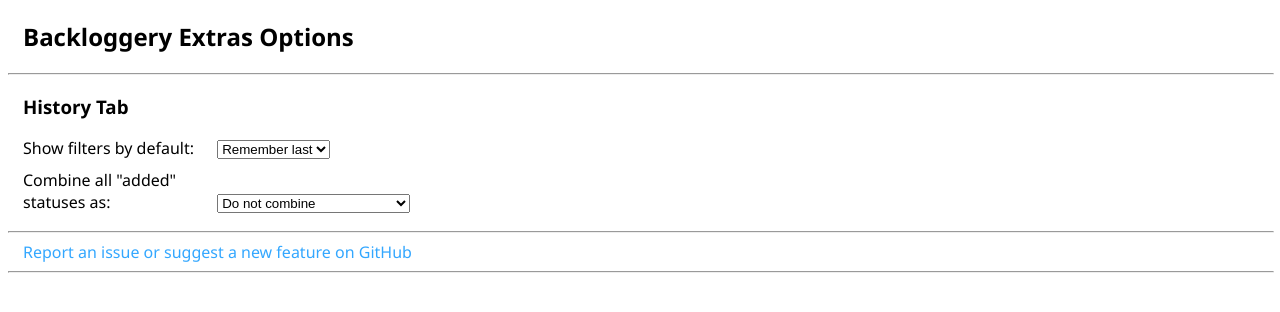
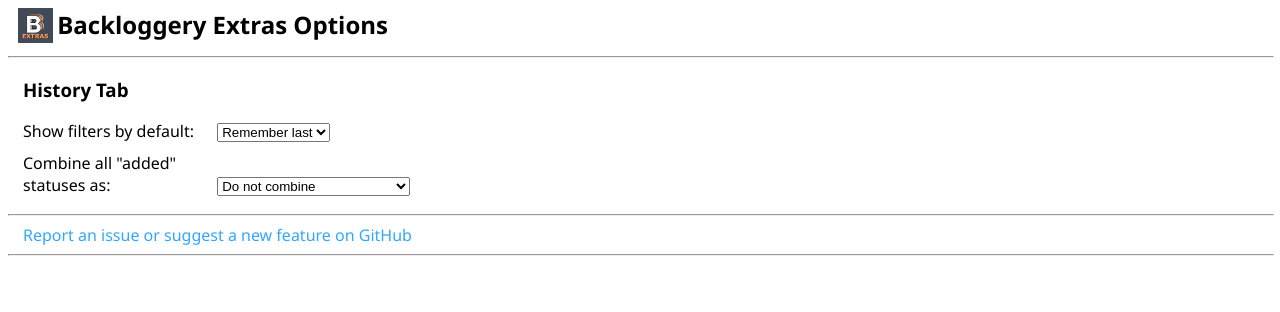
Before and after one commit to duncanlang/backloggery-extras, a browser extension: page options.html in a window 1280 px wide. Drawn offline with Linux system fonts and the light colour scheme.

Commit message:
New icons

```diff
--- a/options.html
+++ b/options.html
@@ -90,12 +90,31 @@
             pointer-events: none;
             opacity: 50%;
         }
+
+        .logo-holder {
+            margin-left: 10px;
+        }
+        .logo-holder div{
+            display: inline-block;
+            vertical-align: top;
+        }
+        .logo {
+            width: 35px;
+        }
+        .logotext {
+            margin: 0px;
+        }
     </style>
 </head>
 
 <body>
-    <div>
-        <h2>Backloggery Extras Options</h3>
+    <div class="logo-holder">
+        <div>
+            <img class="logo" src="Images/iconlogo128.png" alt="Backloggery Extras" title="Backloggery Extras">
+        </div>
+        <div>
+            <h2 class="logotext">Backloggery Extras Options</h3>
+        </div>
     </div>
 
     <hr width="100%">
```
Also changed, not shown: Images/iconaction128.png (added), Images/iconaction16.png (added), Images/iconaction32.png (added), Images/iconaction64.png (added), Images/iconlogo128.png (added), icon128.png (deleted), icon16.png (deleted), icon32.png (deleted), manifest.json, 2 other files.
